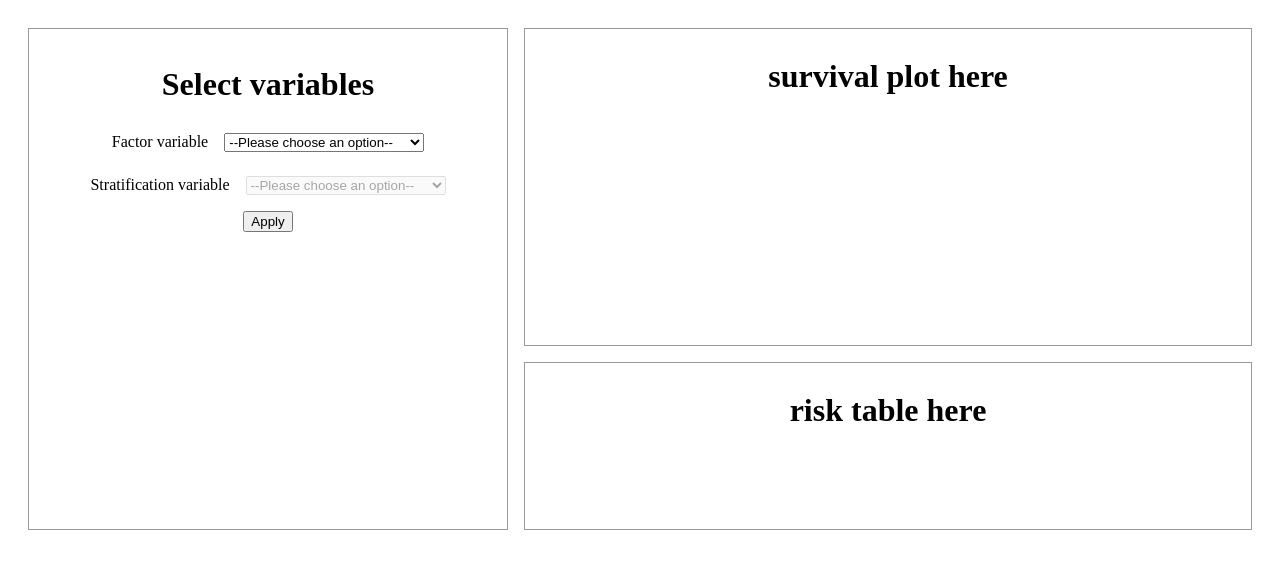
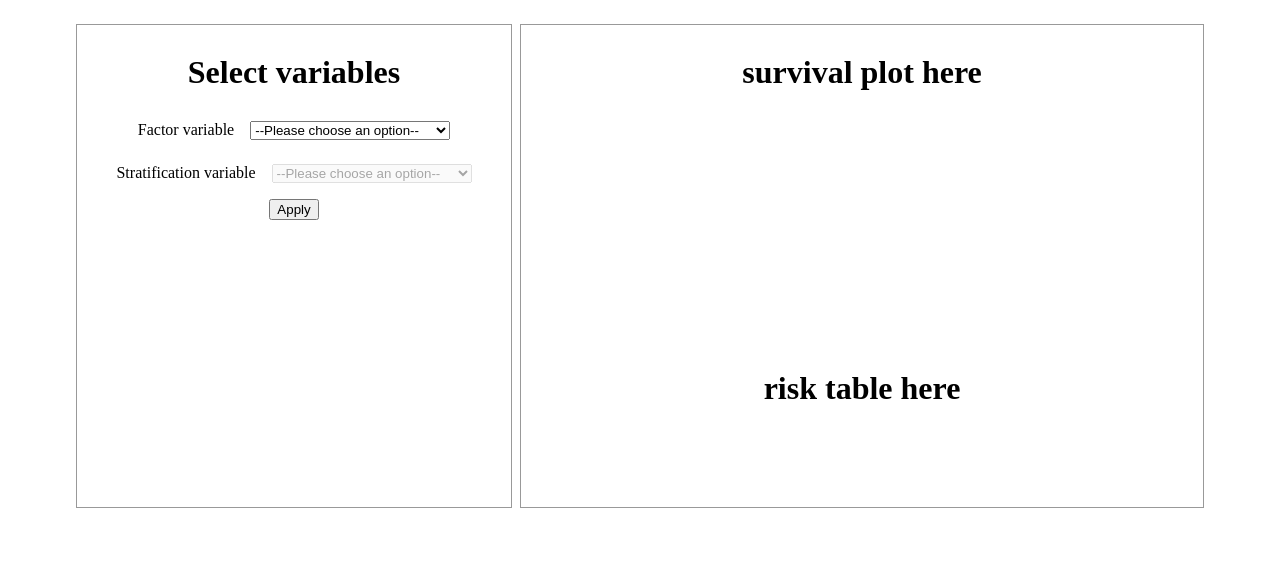
Before and after one commit to bobaekang/poc-survival-react-component, a React (Create React App) app: page / in a window 1280 px wide. Shown: the top 568 px of the page. Built offline with nearby package versions, Linux system fonts and the light colour scheme.

Commit message:
Set border and margin at column

```diff
--- a/src/SurvivalAnalysis/ControlForm.jsx
+++ b/src/SurvivalAnalysis/ControlForm.jsx
@@ -2,9 +2,7 @@ import React, { useState } from 'react'
 
 const styles = {
   container: {
-    border: '1px solid #999',
-    margin: '.5rem',
-    padding: '1rem .5rem',
+    padding: '.5rem',
     textAlign: 'center',
     width: '100%',
   },
--- a/src/SurvivalAnalysis/RiskTable.jsx
+++ b/src/SurvivalAnalysis/RiskTable.jsx
@@ -2,8 +2,6 @@ import React from 'react'
 
 const styles = {
   container: {
-    border: '1px solid #999',
-    margin: '.5rem',
     minHeight: '150px',
     padding: '.5rem',
     textAlign: 'center',
--- a/src/SurvivalAnalysis/SurvivalAnalysis.module.css
+++ b/src/SurvivalAnalysis/SurvivalAnalysis.module.css
@@ -9,22 +9,26 @@
 }
 
 .columnLeft {
+  border: 1px solid #999;
   display: flex;
+  margin: 0.25rem;
   width: 100%;
 }
 
 .columnRight {
+  border: 1px solid #999;
   display: flex;
   flex-direction: column;
+  margin: 0.25rem;
   width: 100%;
 }
 
 @media (min-width: 768px) {
   .columnLeft {
-    width: 40%;
+    width: 35%;
   }
 
   .columnRight {
-    width: 60%;
+    width: 55%;
   }
 }
--- a/src/SurvivalAnalysis/SurvivalPlot.jsx
+++ b/src/SurvivalAnalysis/SurvivalPlot.jsx
@@ -12,8 +12,6 @@ import { schemeCategory10 } from 'd3-scale-chromatic'
 
 const styles = {
   container: {
-    border: '1px solid #999',
-    margin: '.5rem',
     minHeight: '300px',
     padding: '.5rem',
     textAlign: 'center',
```
